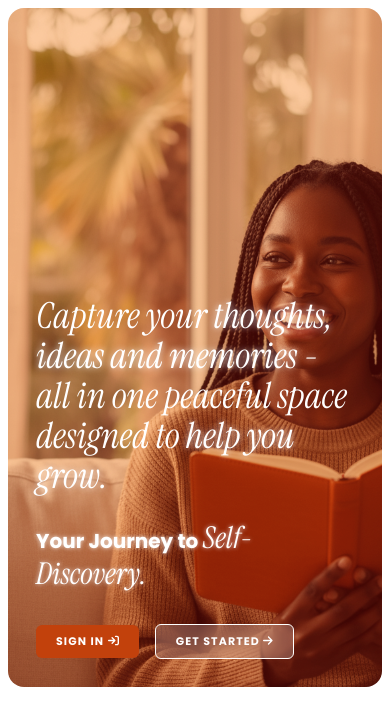
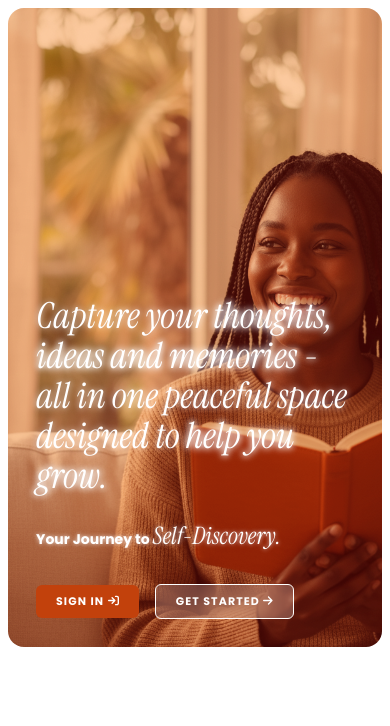
Before and after one commit to victorNwosu-Edusive/sunrise-journal, a React (Vite) app: page / in a window 390 px wide. Shown: the top 726 px of the page. Built offline with nearby package versions, Linux system fonts and the light colour scheme; no server answers.

Commit message:
small enhancements

```diff
--- a/src/components/journalscreen.jsx
+++ b/src/components/journalscreen.jsx
@@ -71,8 +71,8 @@ const words = [
          */}
 
          <div className='rounded-2xl m-2 lg:m-5 h-auto lg:h-screen w-screen bg-hero-pattern bg-orange-700/40 bg-blend-overlay bg-cover bg-no-repeat bg-center pt-72 lg:pt-44 p-7 lg:p-10'>
-            <p className='text-white text-4xl lg:text-5xl md:3xl font-global font-thin '>Capture your <span className='font-global text-4xl lg:text-5xl md:text-3xl drop-shadow-[0_0_3px_rgba(255,255,255,0.8)]'>thoughts, ideas and memories -</span> <br className='hidden lg:block ' /> all in one peaceful space designed to <span className='font-global text-4xl md:text-3xl lg:text-5xl drop-shadow-[0_0_3px_rgba(255,255,255,0.8)]'>help you grow.</span> </p>
-            <p className='text-white font-bold mt-6 text-xl md:text-3xl lg:text-3xl drop-shadow-[0_0_2px_rgba(255,255,255,0.8)]'>Your Journey to <span className='text-3xl lg:text-5xl md:text-5xl font-global font-thin' >{words[index]}</span></p>
+            <p className='text-white text-4xl lg:text-5xl md:3xl font-global font-thin drop-shadow-[0_0_3px_rgba(255,255,255,0.8)] '>Capture your <span className='font-global text-4xl lg:text-5xl md:text-3xl drop-shadow-[0_0_3px_rgba(255,255,255,0.8)]'>thoughts, ideas and memories -</span> <br className='hidden lg:block ' /> all in one peaceful space designed to <span className='font-global text-4xl md:text-3xl lg:text-5xl drop-shadow-[0_0_3px_rgba(255,255,255,0.8)]'>help you grow.</span> </p>
+            <p className='text-white font-bold mt-6 text-sm md:text-3xl lg:text-3xl drop-shadow-[0_0_2px_rgba(255,255,255,0.8)]'>Your Journey to <span className='text-2xl lg:text-5xl md:text-5xl font-global font-thin' >{words[index]}</span></p>
           <div className='flex items-center mt-8 gap-4'>
             <button onClick={toggleModal} className='px-5 p-2 bg-orange-700 hover:bg-orange-950 duration-300 font-bold text-[11px] text-white tracking-widest rounded-md'> SIGN IN <FontAwesomeIcon icon={faArrowRightToBracket} /></button>
             <button onClick={toggleModal} className='px-5 p-2 bg-white/20 backdrop-blur-md hover:bg-white/50 duration-300 text-[11px] border-[1px] border-white font-bold text-white tracking-widest rounded-md'>GET STARTED <FontAwesomeIcon icon={faArrowRight} /> </button>
```
